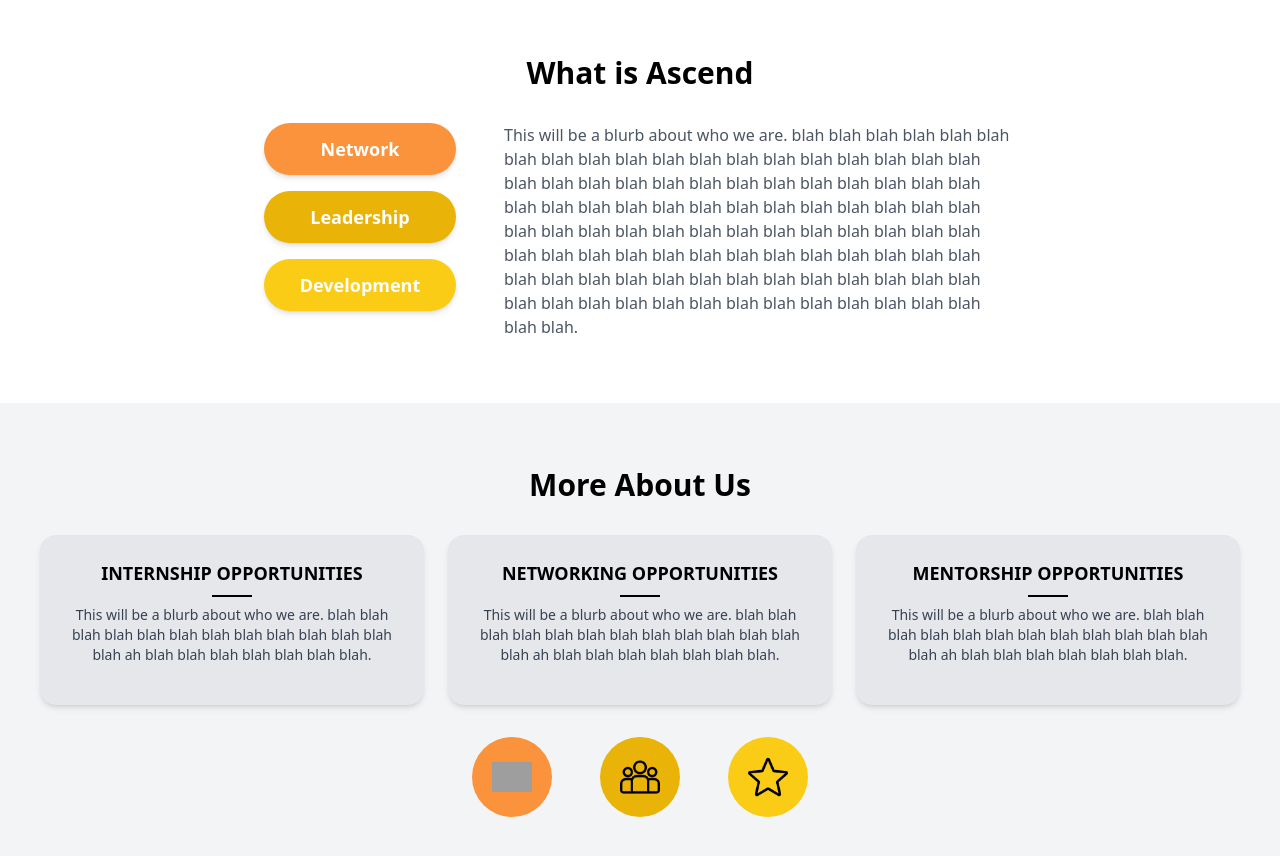
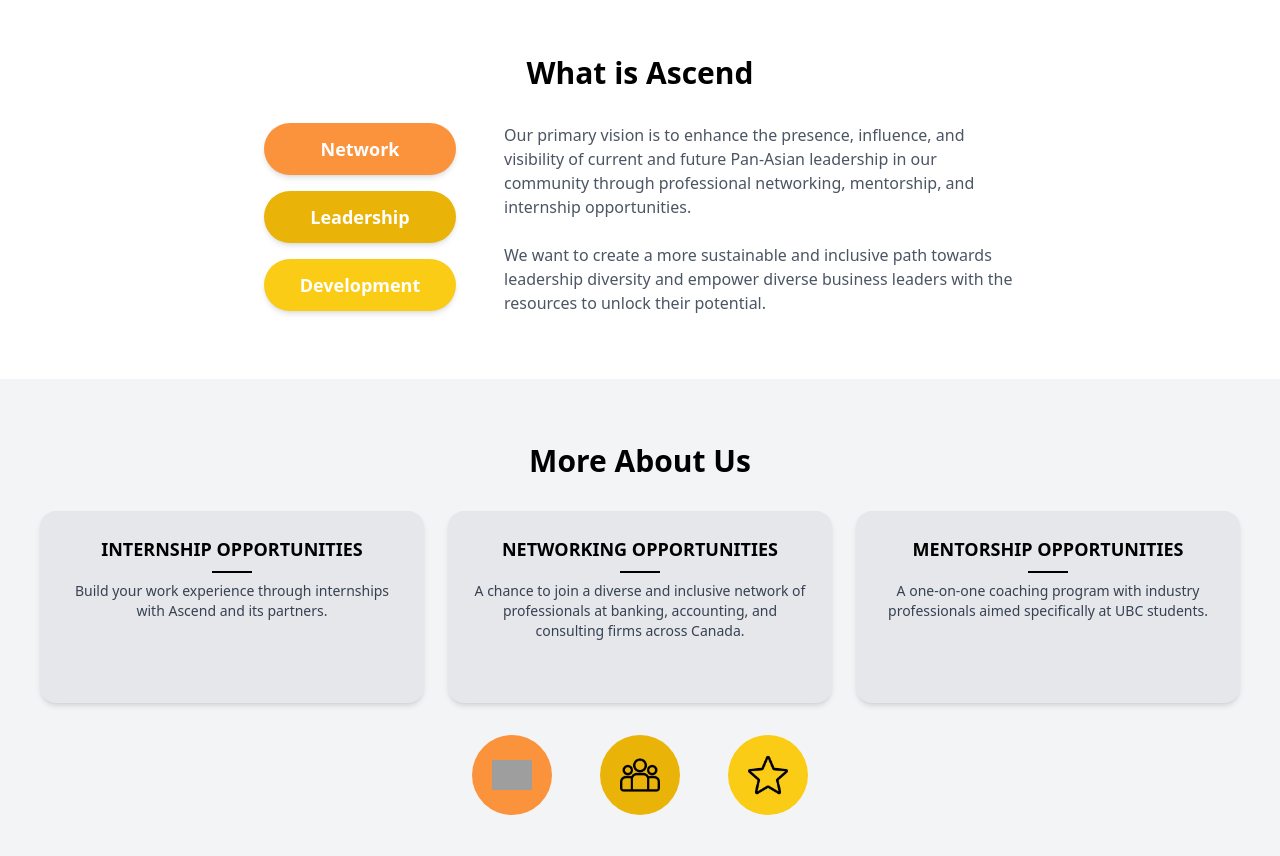
Before and after one commit to gracewxng/AscendUBC, a Next.js app in the folder ascend-ubc/: page / in a window 1280 px wide. Shown: the part 720-1576 px from the top of the page. Built offline with nearby package versions, Linux system fonts and the light colour scheme; grey boxes are pictures that could not be loaded.

Commit message:
added information about us

```diff
--- a/ascend-ubc/app/contact/page.tsx
+++ b/ascend-ubc/app/contact/page.tsx
@@ -7,7 +7,7 @@
   { name: 'Home', href: '/' },
   { name: 'Events', href: '/events' },
   { name: 'Join us', href: '/join' },
-    { name: 'Partnerships', href: '/' },
+  { name: 'Partnerships', href: '/partnerships' },
   { name: 'Contact us', href: '/contact' },
   // { name: 'FAQs', href: '/' },
   // { name: 'Login', href: '/' },
--- a/ascend-ubc/app/page.tsx
+++ b/ascend-ubc/app/page.tsx
@@ -45,8 +45,6 @@
         </div>
       </header>
 
-
-
       {/* What is Ascend */}
       <section className="py-16 bg-white px-6">
         <h2 className="text-3xl font-bold text-black text-center">What is Ascend</h2>
@@ -61,12 +59,15 @@
           {/* Right Side - Description */}
           <div className="max-w-lg text-left text-gray-600">
           <p>
-              This will be a blurb about who we are. blah blah blah blah blah blah blah blah blah blah blah blah blah blah blah blah blah blah blah blah blah blah blah blah blah blah blah blah blah blah blah blah blah blah blah blah blah blah blah blah blah blah blah blah blah blah blah blah blah blah blah blah blah blah blah blah blah blah blah blah blah blah blah blah blah blah blah blah blah blah blah blah blah blah blah blah blah blah blah blah blah blah blah blah blah blah blah blah blah blah blah blah blah blah blah blah blah blah blah.
+            Our primary vision is to enhance the presence, influence, and visibility of current and future Pan-Asian leadership in our community through professional networking, mentorship, and internship opportunities.
+            <br />
+
+            <br />
+            We want to create a more sustainable and inclusive path towards leadership diversity and empower diverse business leaders with the resources to unlock their potential.
           </p>
           </div>
         </div>
       </section>
-
 
       {/* Why Join */}
       <section className="py-16 bg-gray-100 text-center px-6">
@@ -74,13 +75,11 @@
 
         <div className="mt-8 flex flex-col md:flex-row justify-center gap-6">
           {/* Card 1 - Internship Opportunities */}
-    <div className="bg-gray-200 rounded-2xl p-6 shadow-md max-w-sm flex flex-col items-center">
+          <div className="bg-gray-200 rounded-2xl p-6 shadow-md w-full max-w-sm flex flex-col items-center h-48">
             <h3 className="font-semibold text-lg text-black">INTERNSHIP OPPORTUNITIES</h3>
             <div className="w-10 h-0.5 bg-black my-2"></div>
-      <p className="text-gray-700 text-sm text-center">
-        This will be a blurb about who we are. blah blah blah blah blah
-        blah blah blah blah blah blah blah blah ah blah blah blah
-        blah blah blah blah.
+            <p className="text-gray-700 text-sm text-center overflow-auto">
+              Build your work experience through internships with Ascend and its partners.
             </p>
             <a href="#" className="text-black mt-4 inline-flex items-center space-x-1">
               {/* <span>learn more</span>
@@ -89,13 +88,11 @@
           </div>
 
           {/* Card 2 - Networking Opportunities */}
-    <div className="bg-gray-200 rounded-2xl p-6 shadow-md max-w-sm flex flex-col items-center">
+          <div className="bg-gray-200 rounded-2xl p-6 shadow-md w-full max-w-sm flex flex-col items-center h-48">
             <h3 className="font-semibold text-lg text-black">NETWORKING OPPORTUNITIES</h3>
             <div className="w-10 h-0.5 bg-black my-2"></div>
-      <p className="text-gray-700 text-sm text-center">
-        This will be a blurb about who we are. blah blah blah blah blah
-        blah blah blah blah blah blah blah blah ah blah blah blah
-        blah blah blah blah.
+            <p className="text-gray-700 text-sm text-center overflow-auto">
+              A chance to join a diverse and inclusive network of professionals at banking, accounting, and consulting firms across Canada.
             </p>
             <a href="#" className="text-black mt-4 inline-flex items-center space-x-1">
               {/* <span>learn more</span>
@@ -104,13 +101,11 @@
           </div>
 
           {/* Card 3 - Mentorship Opportunities */}
-    <div className="bg-gray-200 rounded-2xl p-6 shadow-md max-w-sm flex flex-col items-center">
+          <div className="bg-gray-200 rounded-2xl p-6 shadow-md w-full max-w-sm flex flex-col items-center h-48">
             <h3 className="font-semibold text-lg text-black">MENTORSHIP OPPORTUNITIES</h3>
             <div className="w-10 h-0.5 bg-black my-2"></div>
-      <p className="text-gray-700 text-sm text-center">
-        This will be a blurb about who we are. blah blah blah blah blah
-        blah blah blah blah blah blah blah blah ah blah blah blah
-        blah blah blah blah.
+            <p className="text-gray-700 text-sm text-center overflow-auto">
+              A one-on-one coaching program with industry professionals aimed specifically at UBC students.
             </p>
             <a href="#" className="text-black mt-4 inline-flex items-center space-x-1">
               {/* <span>learn more</span>
```
Lines whose indentation alone changed are shown as unchanged.
